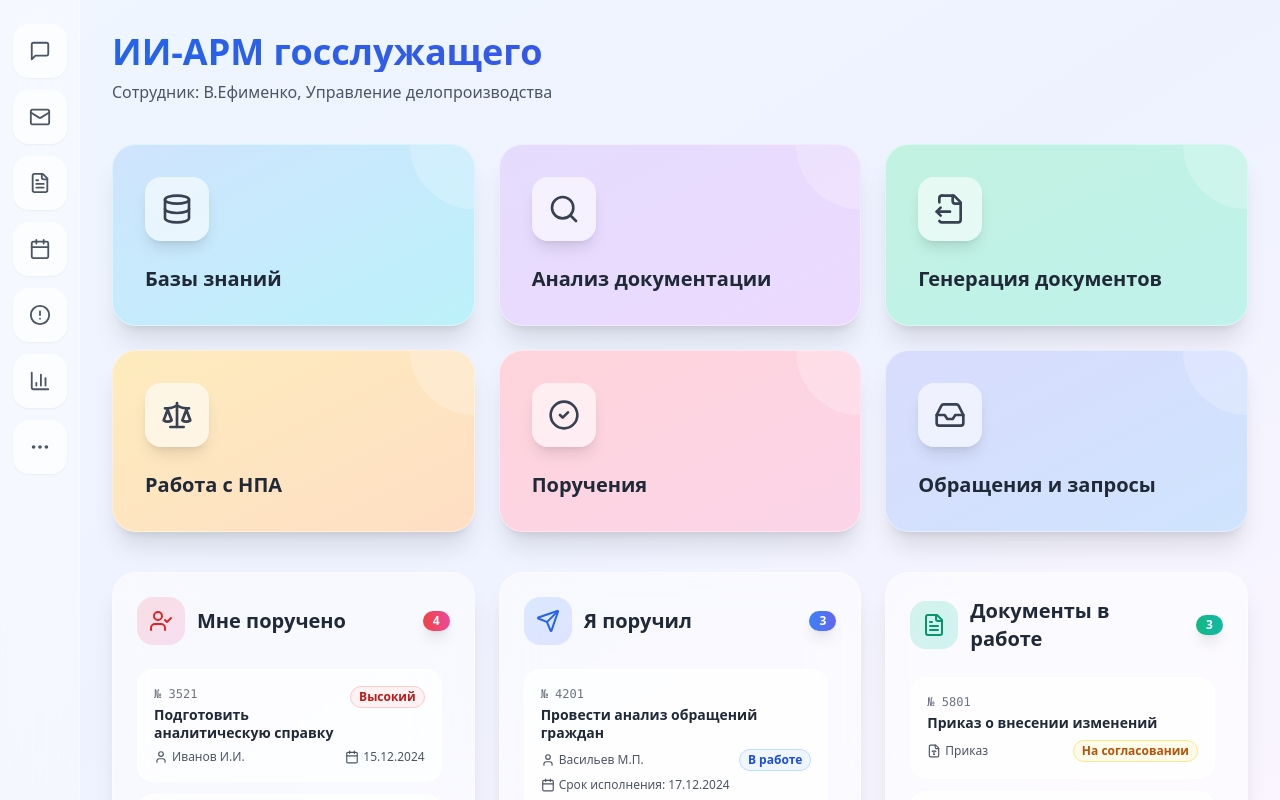
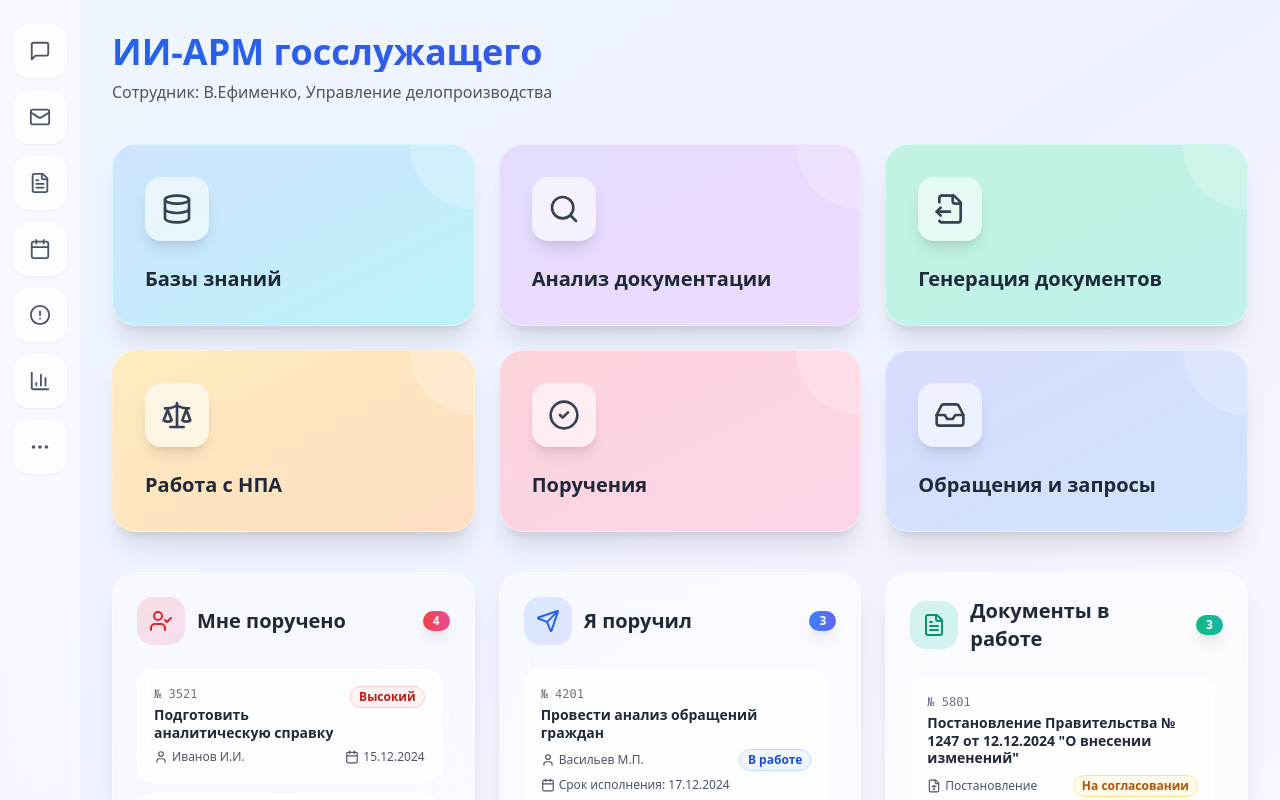
Before and after one commit to pr-poehali-dev/liquid-glass-website, a React (Vite) app: page / in a window 1280 px wide. Built offline with nearby package versions, Linux system fonts and the light colour scheme.

Commit message:
Обновление документа правительства

```diff
--- a/src/pages/Index.tsx
+++ b/src/pages/Index.tsx
@@ -39,9 +39,9 @@ const Index = () => {
   ];
 
   const documentsInWork = [
-    { id: 1, number: '5801', title: 'Приказ о внесении изменений', type: 'Приказ', date: '15.12.2024', status: 'На согласовании' },
-    { id: 2, number: '5802', title: 'Распоряжение о проведении мероприятий', type: 'Распоряжение', date: '16.12.2024', status: 'Черновик' },
-    { id: 3, number: '5803', title: 'Служебная записка о выделении средств', type: 'Записка', date: '17.12.2024', status: 'Доработка' },
+    { id: 1, number: '5801', title: 'Постановление Правительства № 1247 от 12.12.2024 "О внесении изменений"', type: 'Постановление', date: '15.12.2024', status: 'На согласовании' },
+    { id: 2, number: '5802', title: 'Распоряжение № 458 от 14.12.2024 "О проведении мероприятий"', type: 'Распоряжение', date: '16.12.2024', status: 'Черновик' },
+    { id: 3, number: '5803', title: 'Служебная записка № 127 от 15.12.2024 "О выделении средств"', type: 'Записка', date: '17.12.2024', status: 'Доработка' },
   ];
 
   const getPriorityColor = (priority: string) => {
```
